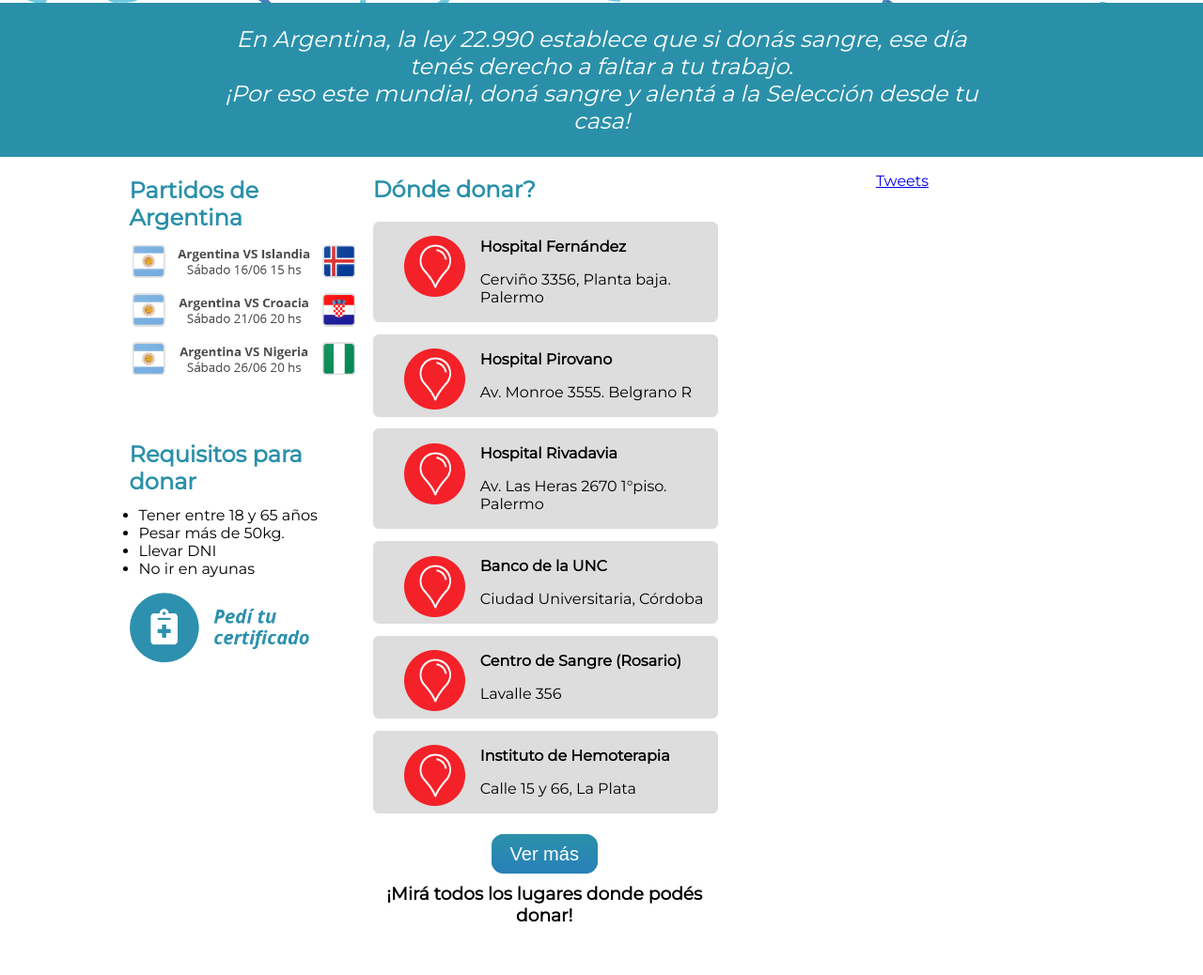
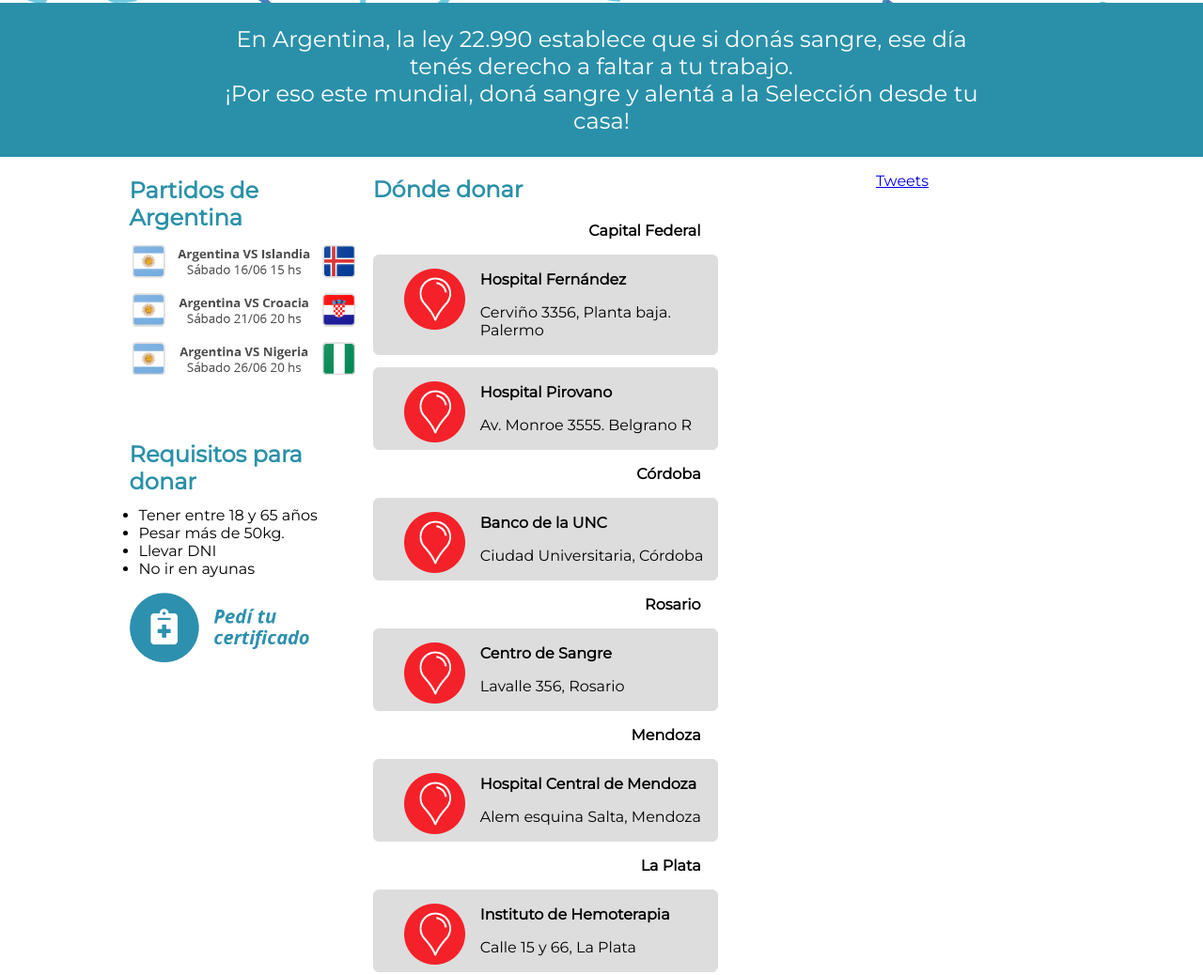
Before and after one commit to kaenovsky/miraloencasa, a plain HTML site: page index.html in a window 1280 px wide. Shown: the part 253-1291 px from the top of the page at 94% size. Before the commit the page ends 1239 px from the top, so only its background shows below. Drawn offline with Linux system fonts and the light colour scheme.

Commit message:
Distintas ciudades en el listado de ciudades

```diff
--- a/css/style.css
+++ b/css/style.css
@@ -29,20 +29,13 @@ body {
   color: white;
 }
 
-.ley h1{
-  font-style: italic;
-  font-size: 1.5em;
-  margin: auto;
-  padding-top: 0.4em;
-}
-
 .ley p{
   width: 65%;
   margin: auto;
   padding-top: 1em;
   padding-bottom: 1em;
   font-size: 1.5em;
-  font-style: italic;
+  font-style: normal;
 }
 /*
 #second-line {
@@ -56,7 +49,7 @@ body {
   grid-gap: 1em;
   /* dividio en 5 fracciones */
   grid-template-columns: 1fr 2fr 3fr 3fr 1fr;
-  grid-template-rows: 270px 480px;
+  grid-template-rows: 270px 950px;
   grid-template-areas:
   " . fixture hospitales twitter . "
   " . requisitos hospitales twitter . "
@@ -118,6 +111,12 @@ body {
   height: 5em;
   background: #fff;
   margin-top: 1em;
+}
+
+.ciudad {
+  font-size: 1em;
+  margin-right: 1em;
+  text-align: right;
 }
 
 .col2 h2 {
@@ -209,7 +208,7 @@ body {
 @media screen and (max-width:768px) {
  .wrapper {
    grid-template-columns: 1fr;
-   grid-template-rows: 380px 300px 810px 360px;
+   grid-template-rows: 380px 300px 1010px 360px;
   grid-template-areas: "fixture" "requisitos" "hospitales" "twitter";
    grid-gap: 2em;
  }
@@ -259,7 +258,7 @@ body {
 
   .wrapper {
     grid-template-columns: 1fr;
-    grid-template-rows: 250px 250px 750px 360px;
+    grid-template-rows: 250px 250px 960px 360px;
    grid-template-areas: "fixture" "requisitos" "hospitales" "twitter";
     grid-gap: 1em;
   }
@@ -288,7 +287,7 @@ body {
 
   .wrapper {
     grid-template-columns: 1fr;
-    grid-template-rows: 290px 250px 790px 360px;
+    grid-template-rows: 290px 250px 990px 360px;
    grid-template-areas: "fixture" "requisitos" "hospitales" "twitter";
     grid-gap: 1em;
   }
@@ -311,7 +310,7 @@ body {
 
   .wrapper {
     grid-template-columns: 1fr;
-    grid-template-rows: 250px 250px 850px 380px;
+    grid-template-rows: 250px 250px 1050px 1050px;
    grid-template-areas: "fixture" "requisitos" "hospitales" "twitter";
     grid-gap: 1em;
   }
--- a/index.html
+++ b/index.html
@@ -27,7 +27,7 @@
      <meta property="og:image:height" content="630">
      <meta property="og:type" content="website" />
      <meta property="og:url" content="http://www.miraloencasa.com/"/>
-     <meta property="og:title" content="Mirá el mundial en casa por una buena causa" />
+     <meta property="og:title" content="Mirá el mundial en casa por una buena causa #MiraloEnCasa #DonaSangre" />
      <meta property="og:description" content="La ley 22.990 establece
       que si donás sangre, tenés derecho a faltar al trabajo.
        ¡Este mundial, doná sangre y alentá a la selección desde tu casa!" />
@@ -95,7 +95,10 @@
 
           <section id="hospitales-col">
             <div class="col2">
-              <h2>Dónde donar?</h2>
+              <h2>Dónde donar</h2>
+
+                <p class="ciudad"><strong>Capital Federal</strong></p>
+
                 <div class="hospital-box">
                   <img src="./assets/blood-map.png" alt="map" class="blood-map">
                     <ul>
@@ -103,6 +106,7 @@
                       <p class="dir-hospital">Cerviño 3356, Planta baja. Palermo</p>
                     </ul>
                 </div>
+
                 <div class="hospital-box">
                   <img src="./assets/blood-map.png" alt="map" class="blood-map">
                     <ul>
@@ -110,13 +114,9 @@
                       <p class="dir-hospital">Av. Monroe 3555. Belgrano R</p>
                     </ul>
                 </div>
-                <div class="hospital-box">
-                  <img src="./assets/blood-map.png" alt="map" class="blood-map">
-                    <ul>
-                      <p class="title-hospital">Hospital Rivadavia</p>
-                      <p class="dir-hospital">Av. Las Heras 2670 1°piso. Palermo</p>
-                    </ul>
-                </div>
+
+                <p class="ciudad"><strong>Córdoba</strong></p>
+
                 <div class="hospital-box">
                   <img src="./assets/blood-map.png" alt="map" class="blood-map">
                     <ul>
@@ -124,13 +124,29 @@
                       <p class="dir-hospital">Ciudad Universitaria, Córdoba</p>
                     </ul>
                 </div>
+
+                <p class="ciudad"><strong>Rosario</strong></p>
+
                 <div class="hospital-box">
                   <img src="./assets/blood-map.png" alt="map" class="blood-map">
                     <ul>
-                      <p class="title-hospital">Centro de Sangre (Rosario)</p>
-                      <p class="dir-hospital">Lavalle 356</p>
+                      <p class="title-hospital">Centro de Sangre</p>
+                      <p class="dir-hospital">Lavalle 356, Rosario</p>
                     </ul>
                 </div>
+
+                <p class="ciudad"><strong>Mendoza</strong></p>
+
+                <div class="hospital-box">
+                  <img src="./assets/blood-map.png" alt="map" class="blood-map">
+                    <ul>
+                      <p class="title-hospital">Hospital Central de Mendoza</p>
+                      <p class="dir-hospital">Alem esquina Salta, Mendoza</p>
+                    </ul>
+                </div>
+
+                <p class="ciudad"><strong>La Plata</strong></p>
+
                 <div class="hospital-box">
                   <img src="./assets/blood-map.png" alt="map" class="blood-map">
                     <ul>
@@ -151,7 +167,7 @@
             <div class="col3">
               <div class="twitter-feed">
                   <a class="twitter-timeline" href="https://twitter.com/MiraloEnCasa?ref_src=twsrc%5Etfw"
-                  data-width="100%" data-height="1200"
+                  data-width="100%" data-height="1200" data-lang="es"
                   >
                   Tweets</a> <script async src="https://platform.twitter.com/widgets.js" charset="utf-8"></script>
               </div>
```
